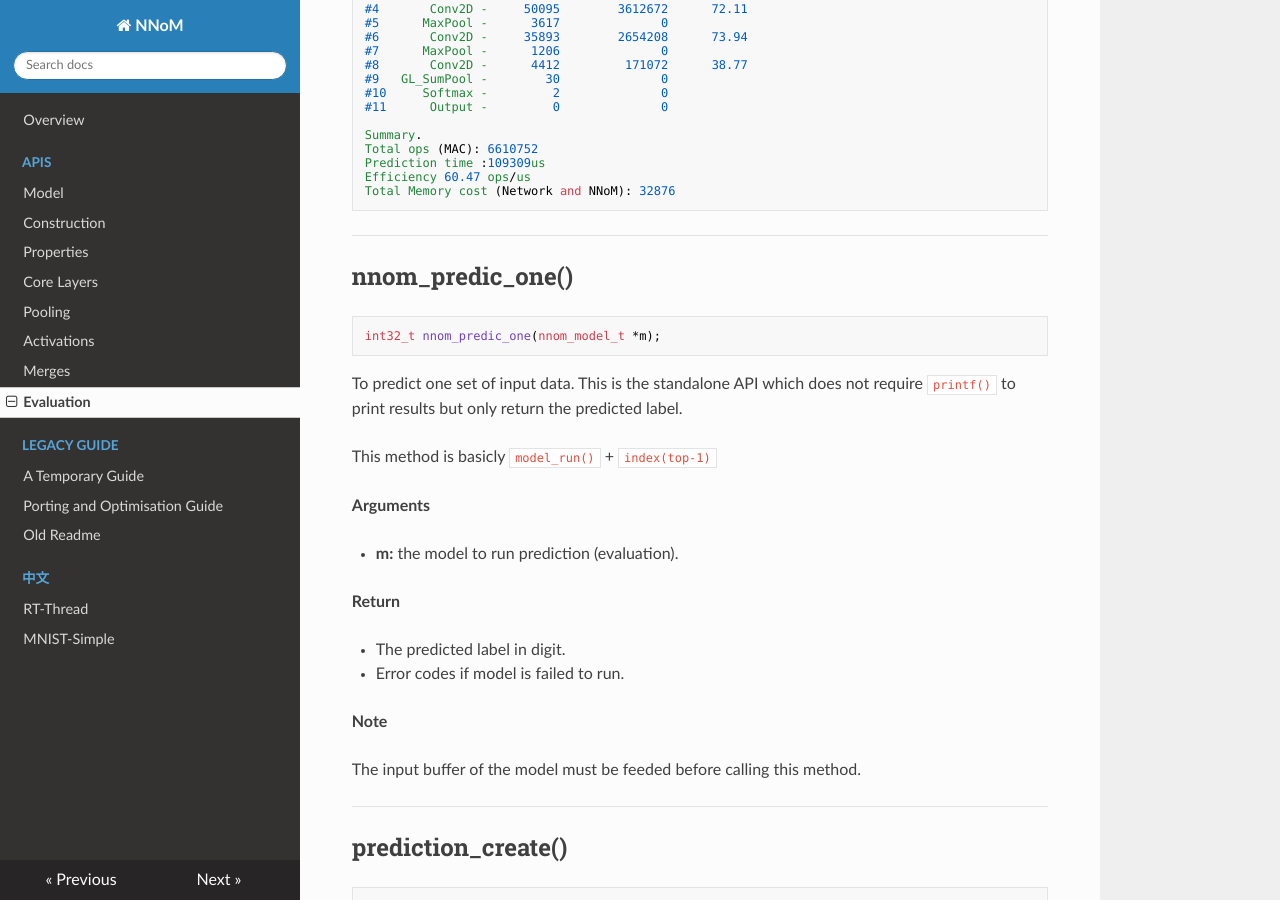
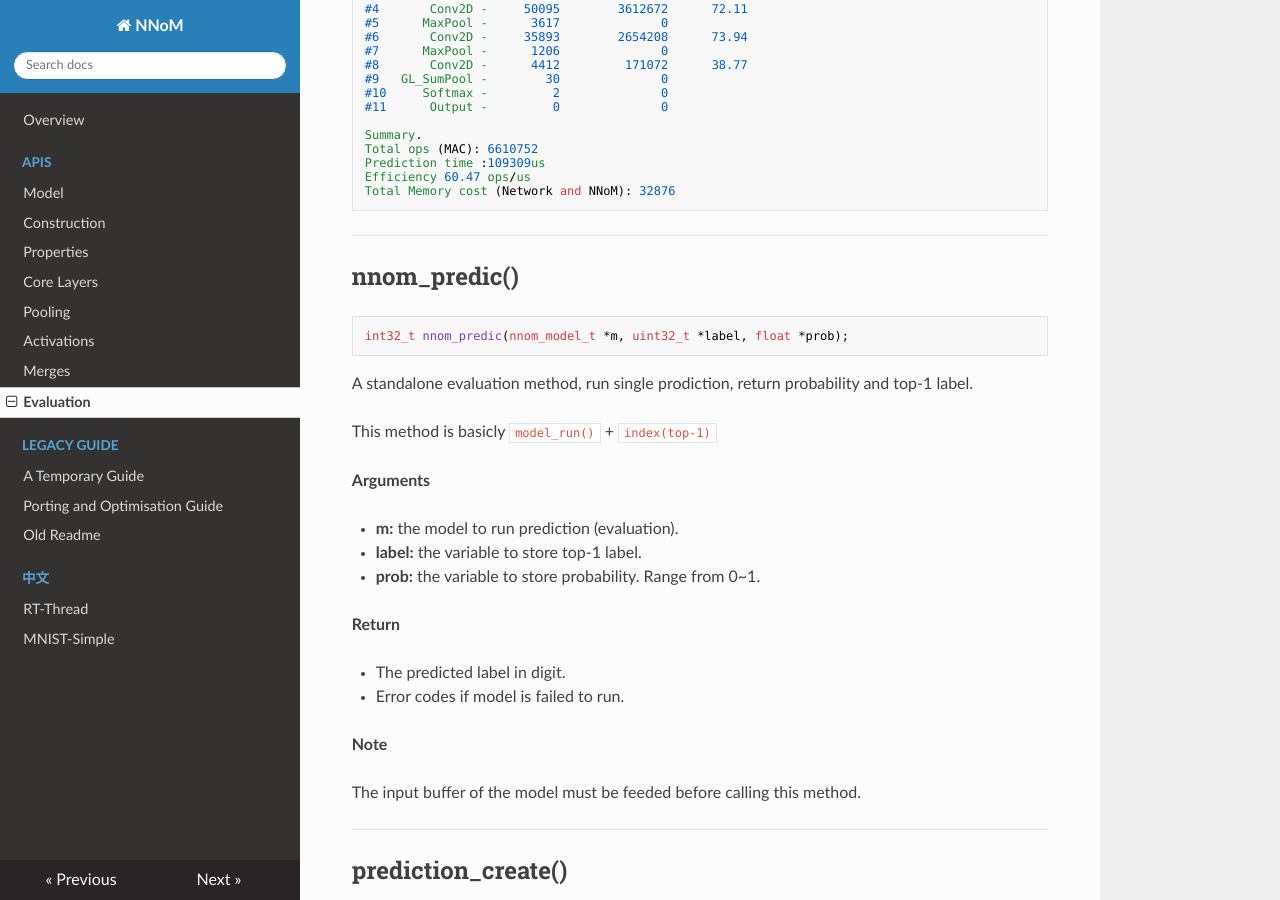
Before and after one commit to majianjia/nnom, an MkDocs documentation site: the page built from docs/api_evaluation.md, in a window 1280 px wide and 900 px high, scrolled down 844 px. Built offline with MkDocs 1.6.1, drawn with Linux system fonts in a browser that asks for light colours; nearby versions of some CDN libraries.

Commit message:
change add probability to nnom_predic()
change mnist-simple example

```diff
--- a/docs/api_evaluation.md
+++ b/docs/api_evaluation.md
@@ -52,19 +52,21 @@ Total Memory cost (Network and NNoM): 32876
 
 ---
 
-## nnom_predic_one()
+## nnom_predic()
 
 ~~~C
-int32_t nnom_predic_one(nnom_model_t *m);
+int32_t nnom_predic(nnom_model_t *m, uint32_t *label, float *prob);
 ~~~
 
-To predict one set of input data. This is the standalone API which does not require `printf()` to print results but only return the predicted label.
+A standalone evaluation method, run single prodiction, return probability and top-1 label.
 
 This method is basicly `model_run()` + `index(top-1)`
 
 **Arguments**
 
 - **m:** the model to run prediction (evaluation).
+- **label:** the variable to store top-1 label.
+- **prob:** the variable to store probability. Range from 0~1.
 
 **Return**
 
```
Also changed, not shown: docs/example_mnist_simple_cn.md (+3 -0 lines), 3 other files.
